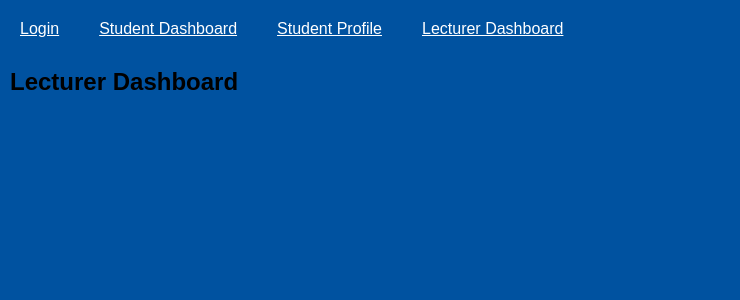
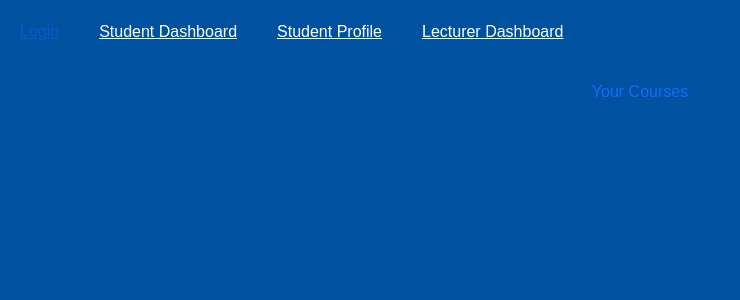
Before and after one commit to MunyaradziMagura/Student-Attendance-System, a React (Create React App) app in the folder client/student-attendence-system/: page /lecturerdashboard in a window 1280 px wide. Shown: the top 300 px of the page, without its empty margins (0-740 px from the left). Built offline with nearby package versions, Linux system fonts and the light colour scheme.

Commit message:
Lecturer dashboard front end work

```diff
--- a/client/student-attendence-system/package.json
+++ b/client/student-attendence-system/package.json
@@ -6,7 +6,9 @@
     "@testing-library/jest-dom": "^5.16.4",
     "@testing-library/react": "^13.3.0",
     "@testing-library/user-event": "^13.5.0",
+    "bootstrap": "^5.2.0",
     "react": "^18.2.0",
+    "react-bootstrap": "^2.4.0",
     "react-dom": "^18.2.0",
     "react-router-dom": "^6.3.0",
     "react-scripts": "5.0.1",
--- a/client/student-attendence-system/public/index.html
+++ b/client/student-attendence-system/public/index.html
@@ -9,6 +9,8 @@
       name="description"
       content="Web site created using create-react-app"
     />
+    <link rel="stylesheet" href="https://cdn.jsdelivr.net/npm/bootstrap@5.1.3/dist/css/bootstrap.min.css" integrity="sha384-1BmE4kWBq78iYhFldvKuhfTAU6auU8tT94WrHftjDbrCEXSU1oBoqyl2QvZ6jIW3" crossorigin="anonymous">
+
     <link rel="apple-touch-icon" href="%PUBLIC_URL%/logo192.png" />
     <!--
       manifest.json provides metadata used when your web app is installed on a
@@ -27,6 +29,8 @@
     <title>React App</title>
   </head>
   <body>
+    <script src="https://cdn.jsdelivr.net/npm/bootstrap@5.1.3/dist/js/bootstrap.bundle.min.js" integrity="sha384-ka7Sk0Gln4gmtz2MlQnikT1wXgYsOg+OMhuP+IlRH9sENBO0LRn5q+8nbTov4+1p" crossorigin="anonymous"></script>
+
     <noscript>You need to enable JavaScript to run this app.</noscript>
     <div id="root"></div>
     <!--
--- a/client/student-attendence-system/src/pages/LecturerDashboard.js
+++ b/client/student-attendence-system/src/pages/LecturerDashboard.js
@@ -1,7 +1,13 @@
+import Nav from 'react-bootstrap/Nav';
+import NavBar from 'react-bootstrap/Navbar';
+import '../styles/lecturerdashboard.css'
+
 function LecturerDashboard() {
   return (
     <div>
-        <h2>Lecturer Dashboard</h2>
+      <NavBar className='flex-column'>
+        <Nav.Link>Your Courses</Nav.Link>
+      </NavBar>
     </div>
   )
 }
--- a/client/student-attendence-system/src/pages/Login.js
+++ b/client/student-attendence-system/src/pages/Login.js
@@ -1,4 +1,4 @@
-const Login = () => {
+function Login() {
   return (
     <div className="Login">
         <form>
```
Also changed, not shown: client/student-attendence-system/src/styles/lecturerdashboard.css (added), 1 other file (tests, documents, lock files or other folders).
